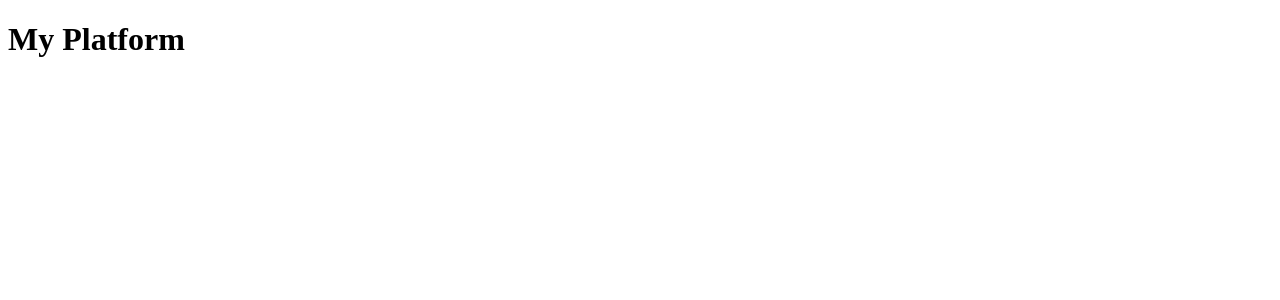
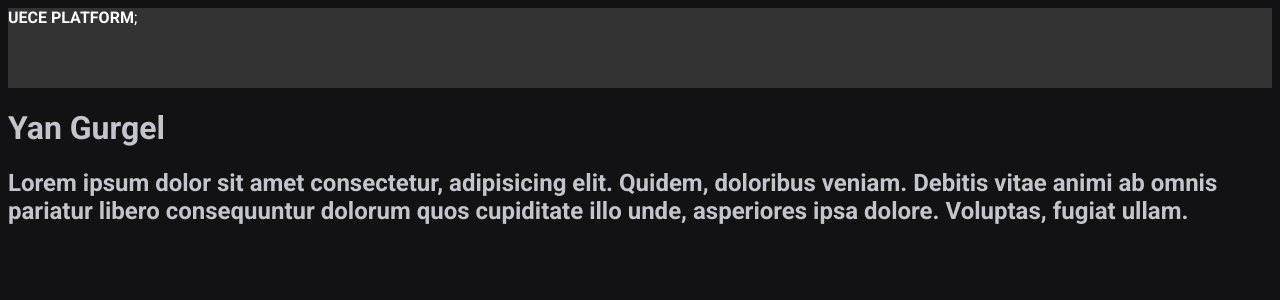
Before and after one commit to Yan-Gurgel/uece-platform, a React (Vite) app: page / in a window 1280 px wide. Shown: the top 300 px of the page. Built offline with nearby package versions, Linux system fonts and the light colour scheme.

Commit message:
Aplicação de estilo global

```diff
--- a/index.html
+++ b/index.html
@@ -2,8 +2,17 @@
 <html lang="en">
   <head>
     <meta charset="UTF-8" />
+    <link rel="preconnect" href="https://fonts.googleapis.com" />
+    <link rel="preconnect" href="https://fonts.gstatic.com" crossorigin />
+
     <link rel="icon" type="image/svg+xml" href="/vite.svg" />
     <meta name="viewport" content="width=device-width, initial-scale=1.0" />
+
+    <link
+      href="https://fonts.googleapis.com/css2?family=Roboto:wght@400;700&display=swap"
+      rel="stylesheet"
+    />
+
     <title>Vite + React</title>
   </head>
   <body>
--- a/src/App.jsx
+++ b/src/App.jsx
@@ -1,7 +1,15 @@
+import { Header } from "./components/Header";
+import { Post } from "./Post";
+import "./global.css";
+
 function App() {
   return (
-    <div className="App">
-      <h1>My Platform</h1>
+    <div>
+      <Header />
+      <Post
+        author="Yan Gurgel"
+        content=" Lorem ipsum dolor sit amet consectetur, adipisicing elit. Quidem, doloribus veniam. Debitis vitae animi ab omnis pariatur libero consequuntur dolorum quos cupiditate illo unde, asperiores ipsa dolore. Voluptas, fugiat ullam."
+      />
     </div>
   );
 }
--- /dev/null
+++ b/src/Post.jsx
@@ -0,0 +1,8 @@
+export function Post(props) {
+  return (
+    <div>
+      <h1>{props.author}</h1>
+      <h2>{props.content}</h2>
+    </div>
+  );
+}
--- /dev/null
+++ b/src/components/Header.jsx
@@ -0,0 +1,9 @@
+import styles from "./Header.module.css";
+
+export function Header() {
+  return (
+    <header className={styles.header}>
+      <strong>UECE PLATFORM</strong>;
+    </header>
+  );
+}
--- /dev/null
+++ b/src/components/Header.module.css
@@ -0,0 +1,5 @@
+.header {
+  background-color: #333;
+  color: #fff;
+  height: 80px;
+}
--- /dev/null
+++ b/src/global.css
@@ -0,0 +1,32 @@
+:root {
+  --white: #ffffff;
+
+  --gray-100: #e1e1e6;
+  --gray-300: #c4c4cc;
+  --gray-400: #8d8d99;
+  --gray-600: #323238;
+  --gray-700: #29292e;
+  --gray-800: #202024;
+  --gray-900: #121214;
+
+  --green-500: #00875f;
+}
+
+* margin {
+  margin: 0;
+  padding: 0;
+  box-sizing: border-box;
+}
+
+
+body {
+  background: var(--gray-900);
+  color: var(--gray-300);
+  -webkit-font-smoothing: antialiased;
+}
+
+body, input, textarea, button {
+  font-family: 'Roboto', sans-serif;
+  font-weight: 400;
+  font-size: 1rem;
+}
--- a/src/main.jsx
+++ b/src/main.jsx
@@ -1,6 +1,7 @@
 import React from "react";
 import ReactDOM from "react-dom/client";
 import App from "./App";
+import { Post } from "./Post";
 
 ReactDOM.createRoot(document.getElementById("root")).render(
   <React.StrictMode>
```
